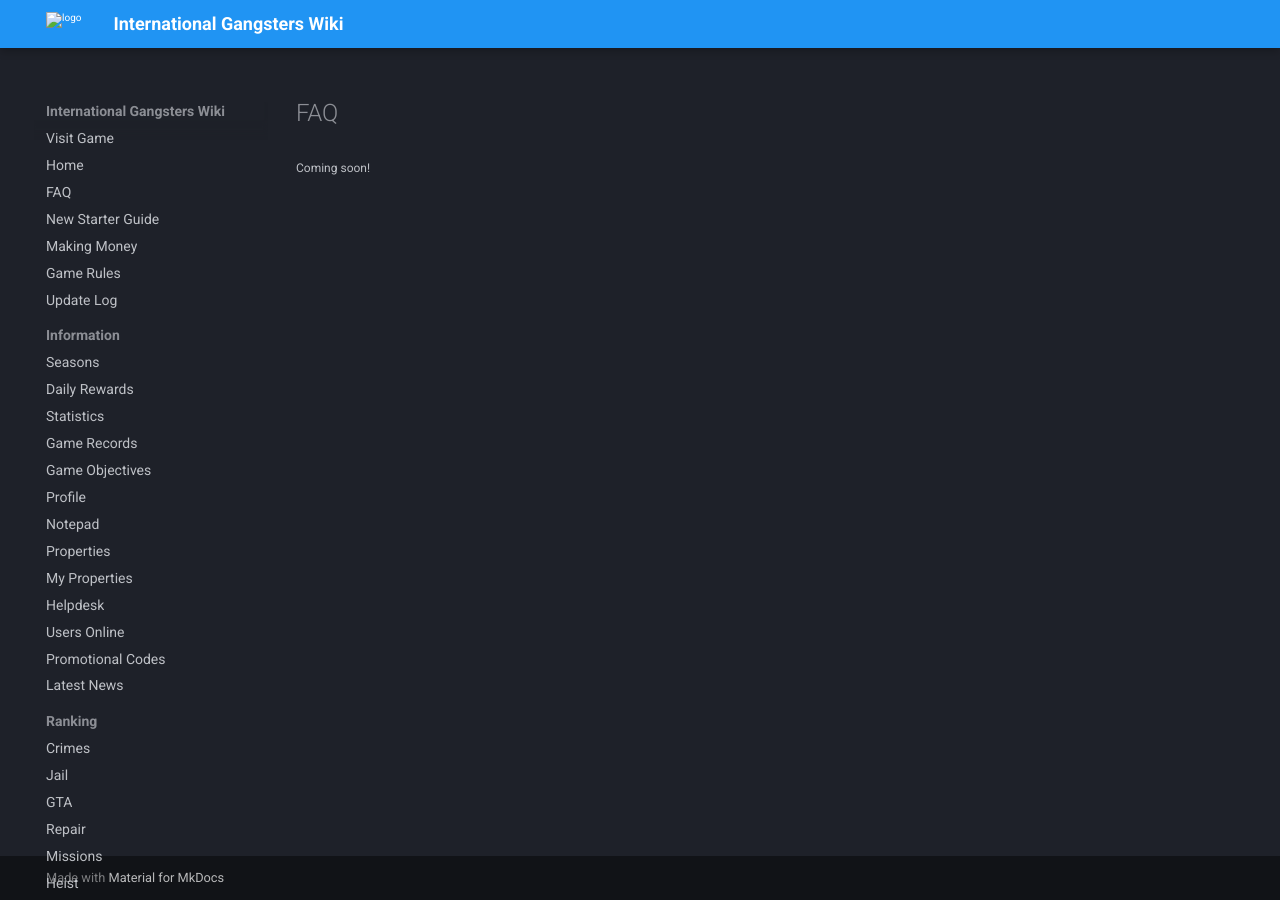
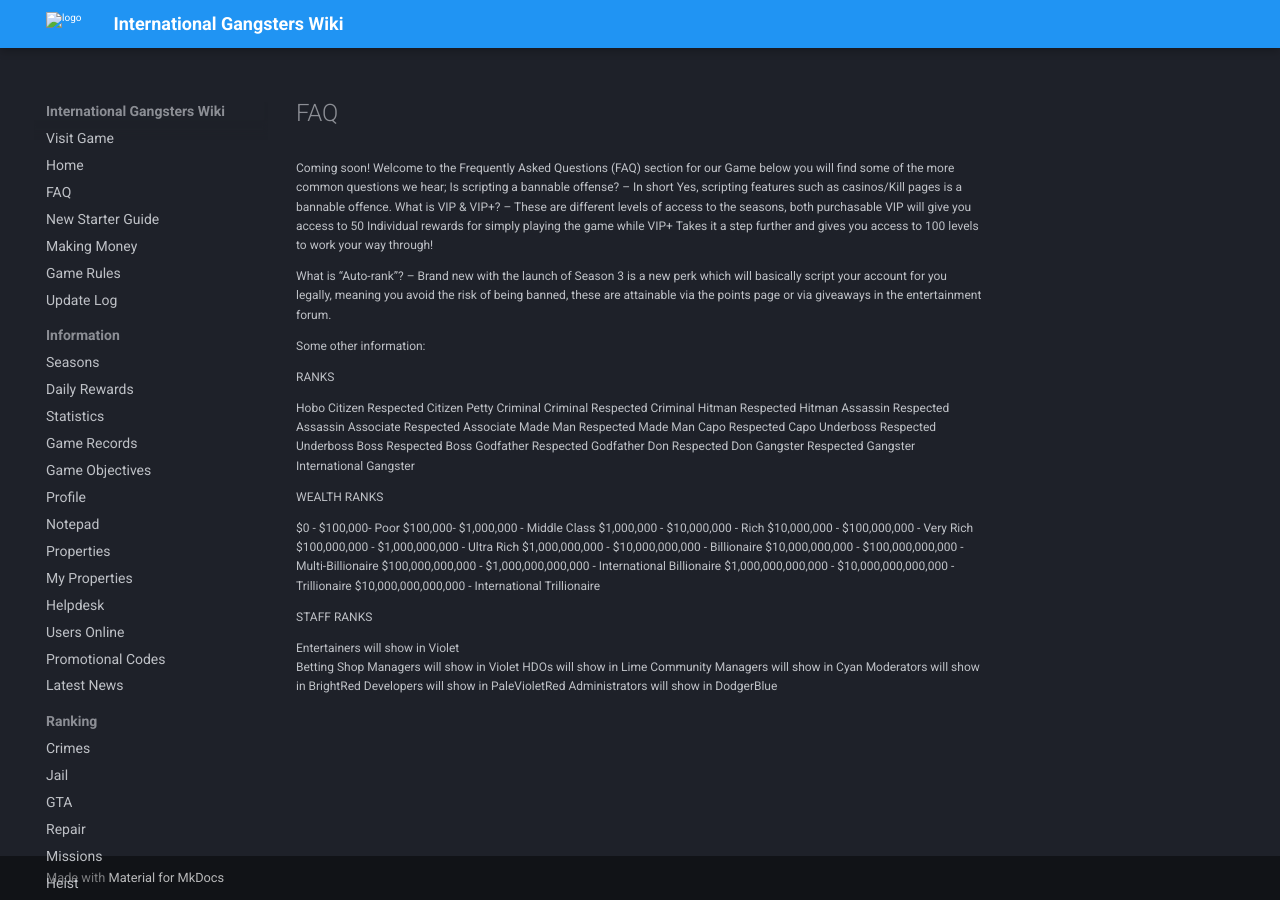
Before and after one commit to InternationalGangsters/wiki, an MkDocs documentation site: the page built from docs/faq.md, in a window 1280 px wide. Built offline with MkDocs 1.6.1 and Material for MkDocs 9.7.7, drawn with Linux system fonts in a browser that asks for light colours; comment, search, counter and statistics services are not loaded.

Commit message:
Update faq.md (#2)
Co-authored-by: JDot-Cv <51322660+JDot-Cv@users.noreply.github.com>

```diff
--- a/docs/faq.md
+++ b/docs/faq.md
@@ -1,3 +1,66 @@
 # FAQ
 
 Coming soon!
+Welcome to the Frequently Asked Questions (FAQ) section for our Game below you will find some of the more common questions we hear;
+Is scripting a bannable offense? – In short Yes, scripting features such as casinos/Kill pages is a bannable offence.
+What is VIP & VIP+? – These are different levels of access to the seasons, both purchasable VIP will give you access to 50 Individual rewards for simply playing the game while VIP+ Takes it a step further and gives you access to 100 levels to work your way through!
+
+What is “Auto-rank”? – Brand new with the launch of Season 3 is a new perk which will basically script your account for you legally, meaning you avoid the risk of being banned, these are attainable via the points page or via giveaways in the entertainment forum.
+
+Some other information:
+
+RANKS
+
+
+Hobo
+Citizen
+Respected Citizen
+Petty Criminal
+Criminal
+Respected Criminal
+Hitman
+Respected Hitman
+Assassin
+Respected Assassin
+Associate
+Respected Associate
+Made Man
+Respected Made Man
+Capo
+Respected Capo
+Underboss
+Respected Underboss
+Boss
+Respected Boss
+Godfather
+Respected Godfather
+Don
+Respected Don
+Gangster
+Respected Gangster
+International Gangster
+
+
+
+WEALTH RANKS
+
+$0 - $100,000- Poor
+$100,000- $1,000,000 - Middle Class
+$1,000,000 - $10,000,000 - Rich
+$10,000,000 - $100,000,000 - Very Rich
+$100,000,000 - $1,000,000,000 - Ultra Rich
+$1,000,000,000 - $10,000,000,000 - Billionaire
+$10,000,000,000 - $100,000,000,000 - Multi-Billionaire
+$100,000,000,000 - $1,000,000,000,000 - International Billionaire
+$1,000,000,000,000 - $10,000,000,000,000 - Trillionaire
+$10,000,000,000,000 - International Trillionaire
+
+STAFF RANKS
+
+Entertainers will show in Violet
+Betting Shop Managers will show in Violet
+HDOs will show in Lime
+Community Managers will show in Cyan
+Moderators will show in BrightRed
+Developers will show in PaleVioletRed
+Administrators will show in DodgerBlue
```
